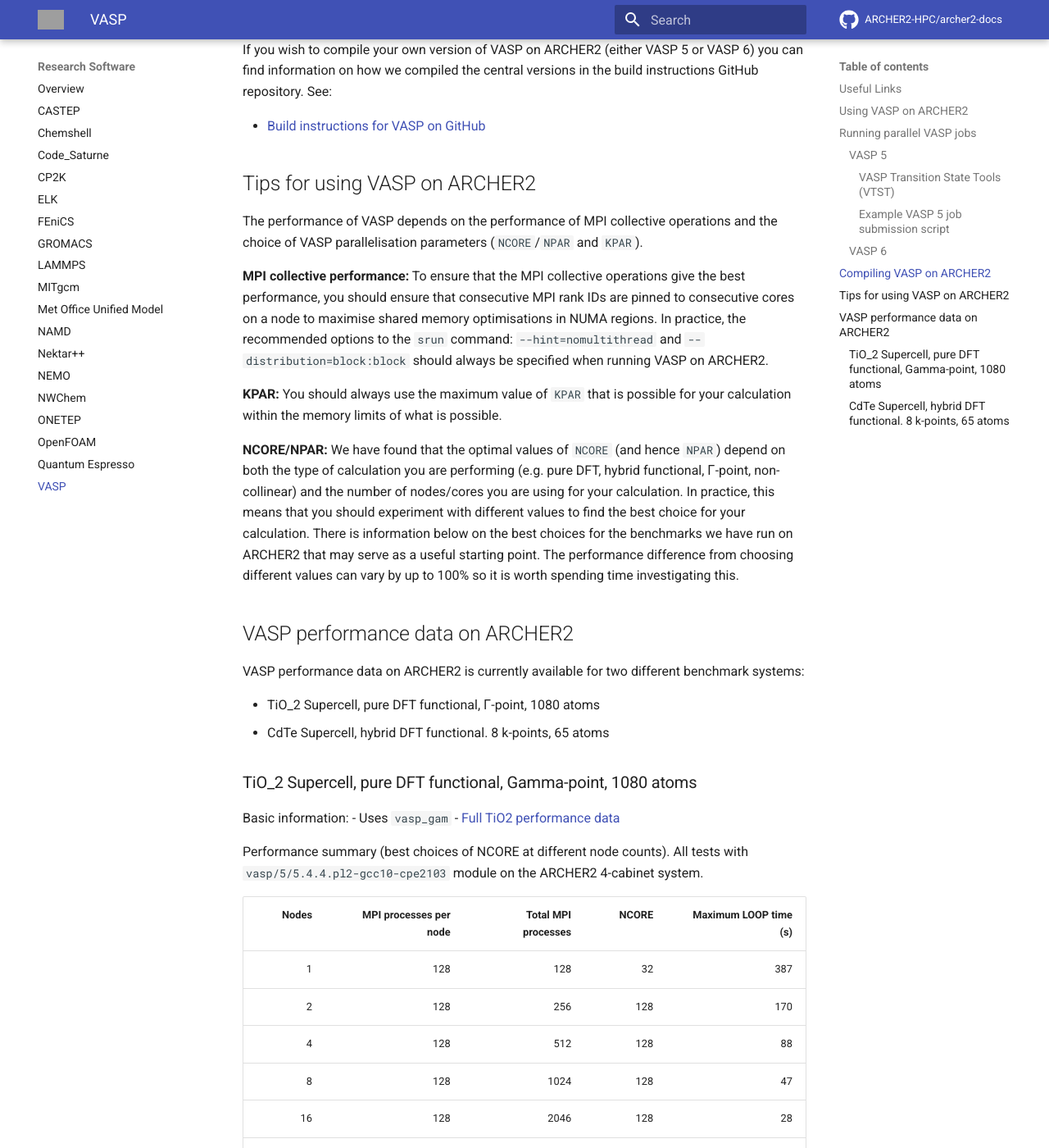
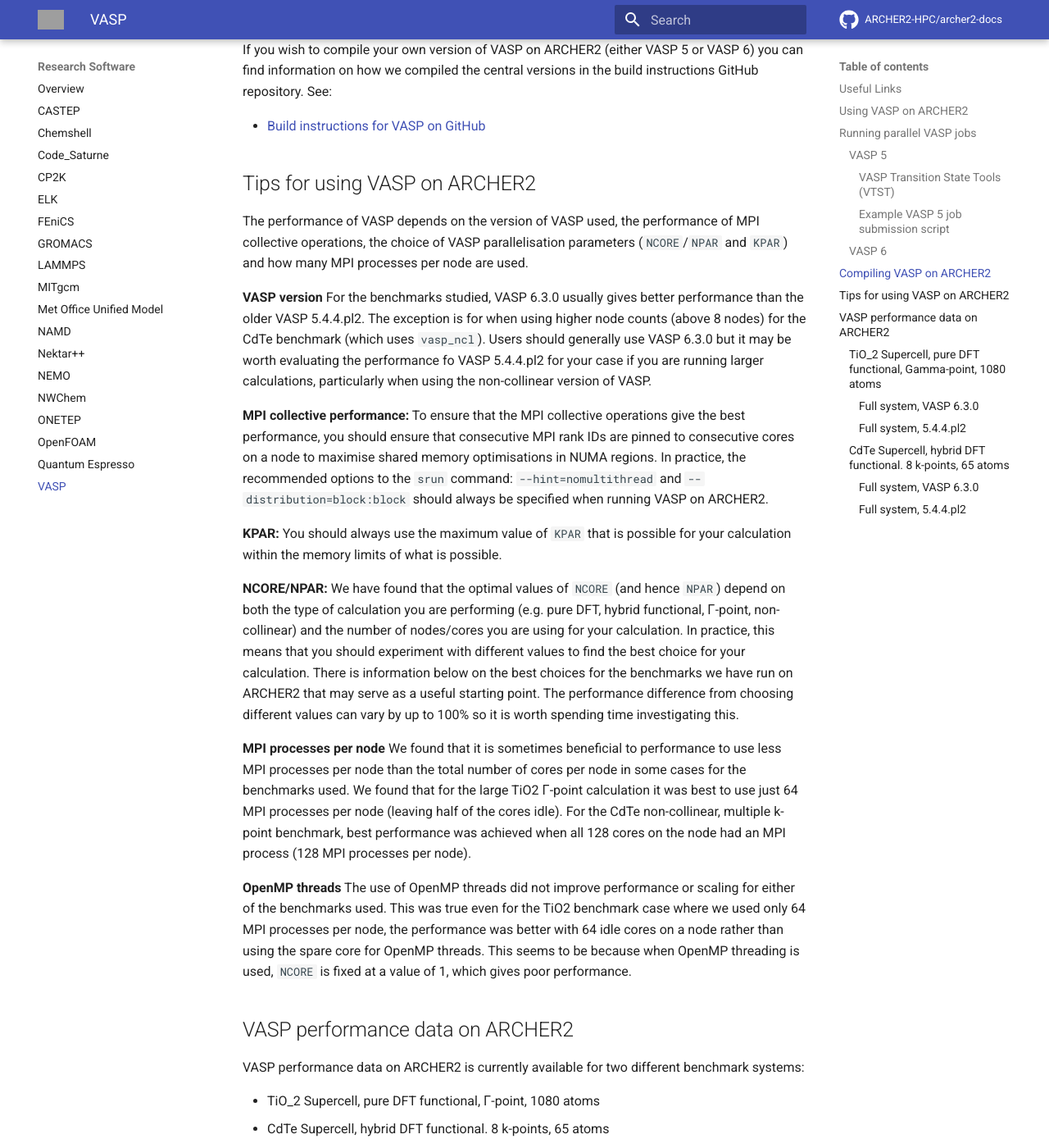
Before and after one commit to ARCHER2-HPC/archer2-docs, an MkDocs documentation site: the page built from docs/research-software/vasp/vasp.md, in a window 1280 px wide and 1400 px high, scrolled down 4162 px. Shown: the whole window at 82% size. Built offline with MkDocs 1.6.1 and Material for MkDocs 9.7.7, drawn with Linux system fonts in a browser that asks for light colours; comment, search, counter and statistics services are not loaded; some of the changed text lies outside the part shown; grey boxes are pictures that could not be loaded.

Commit message:
Updates VASP performance information

```diff
--- a/docs/research-software/vasp/vasp.md
+++ b/docs/research-software/vasp/vasp.md
@@ -188,14 +188,23 @@
 
 ## Tips for using VASP on ARCHER2
 
-The performance of VASP depends on the performance of MPI collective operations
-and the choice of VASP parallelisation parameters (`NCORE`/`NPAR` and `KPAR`).
+The performance of VASP depends on the version of VASP used, the performance
+of MPI collective operations, the choice of VASP parallelisation parameters
+(`NCORE`/`NPAR` and `KPAR`) and how many MPI processes per node are used.
 
-**MPI collective performance:** To ensure that the MPI collective operations give the best performance, you should
-ensure that consecutive MPI rank IDs are pinned to consecutive cores on a node
-to maximise shared memory optimisations in NUMA regions. In practice, the recommended
-options to the `srun` command: `--hint=nomultithread` and `--distribution=block:block`
-should always be specified when running VASP on ARCHER2.
+**VASP version** For the benchmarks studied, VASP 6.3.0 usually gives
+better performance than the older VASP 5.4.4.pl2. The exception is for when
+using higher node counts (above 8 nodes) for the CdTe benchmark (which uses
+`vasp_ncl`). Users should generally use VASP 6.3.0 but it may be worth evaluating
+the performance fo VASP 5.4.4.pl2 for your case if you are running larger
+calculations, particularly when using the non-collinear version of VASP.
+
+**MPI collective performance:** To ensure that the MPI collective operations give
+the best performance, you should ensure that consecutive MPI rank IDs are pinned to
+consecutive cores on a node to maximise shared memory optimisations in NUMA regions.
+In practice, the recommended options to the `srun` command: `--hint=nomultithread`
+and `--distribution=block:block` should always be specified when running VASP on
+ARCHER2.
 
 **KPAR:** You should always use the maximum value of `KPAR` that is possible for
 your calculation within the memory limits of what is possible.
@@ -209,6 +218,20 @@
 point. The performance difference from choosing different values can vary by up to
 100% so it is worth spending time investigating this.
 
+**MPI processes per node** We found that it is sometimes beneficial to performance to
+use less MPI processes per node than the total number of cores per node in some cases
+for the benchmarks used. We found that for the large TiO2 &Gamma;-point calculation it
+was best to use just 64 MPI processes per node (leaving half of the cores idle). For
+the CdTe non-collinear, multiple k-point benchmark, best performance was achieved when
+all 128 cores on the node had an MPI process (128 MPI processes per node).
+
+**OpenMP threads** The use of OpenMP threads did not improve performance or scaling
+for either of the benchmarks used. This was true even for the TiO2 benchmark case where
+we used only 64 MPI processes per node, the performance was better with 64 idle cores
+on a node rather than using the spare core for OpenMP threads. This seems to be because
+when OpenMP threading is used, `NCORE` is fixed at a value of 1, which gives poor
+performance.
+
 ## VASP performance data on ARCHER2
 
 VASP performance data on ARCHER2 is currently available for two
@@ -220,36 +243,106 @@
 ### TiO_2 Supercell, pure DFT functional, Gamma-point, 1080 atoms
 
 Basic information:
+
 - Uses `vasp_gam`
+- `NELM = 10`
 - [Full TiO2 performance data](https://github.com/hpc-uk/archer-benchmarks/blob/main/others/VASP/analysis/VASP_TiO2_perf_analysis.ipynb)
 
-Performance summary (best choices of NCORE at different node counts). All tests with
-`vasp/5/5.4.4.pl2-gcc10-cpe2103` module on the ARCHER2 4-cabinet system.
+Performance summary for best choices of MPI processes per node and NCORE at
+different node counts. Performance reported as timing for `LOOP+` in seconds.
 
-| Nodes | MPI processes per node | Total MPI processes | NCORE | Maximum LOOP time (s) |
-|------:|-----------------------:|--------------------:|------:|----------------------:|
-|     1 |                    128 |                 128 |    32 |                   387 |
-|     2 |                    128 |                 256 |   128 |                   170 |
-|     4 |                    128 |                 512 |   128 |                    88 |
-|     8 |                    128 |                1024 |   128 |                    47 |
-|    16 |                    128 |                2046 |   128 |                    28 |
-|    32 |                    128 |                4096 |   128 |                    16 |
+Performance summary:
+
+- Best performance from VASP 6.3.0
+- Best performance from 64 MPI processes per node - leaves 64 cores idle on each node
+- Best performance with `NCORE = 64`
+- Scales well to 16 nodes
+- Using OpenMP threads results in worse performance
+
+#### Full system, VASP 6.3.0
+
+ - `vasp/6/6.3.0` module
+ - GCC 10.2.0
+ - AOCL 3.1 for BLAS/LAPACK/ScaLAPACK and FFTW
+
+| Nodes | MPI processes per node | Total MPI processes | NCORE | 6.3.0 (full system) |
+|------:|-----------------------:|--------------------:|------:|--------------------:|
+|     1 |                     64 |                 128 |    64 |                3318 |
+|     2 |                     64 |                 256 |    64 |                1580 |
+|     4 |                     64 |                 512 |    64 |                 815 |
+|     8 |                     64 |                 512 |    64 |                 416 |
+|    16 |                     64 |                1024 |    64 |                 238 |
+|    32 |                     64 |                2048 |    64 |                 204 |
+|    64 |                     64 |                4096 |    64 |                 246 |
+
+#### Full system, 5.4.4.pl2
+
+ - `vasp/5/5.4.4.pl2` module
+ - GCC 11.2.0 with
+ - HPE Cray LibSci 21.09 for BLAS/LAPACK/ScaLAPACK and FFTW 3.3.8.11
+
+| Nodes | MPI processes per node | Total MPI processes | NCORE | 5.4.4.pl2 (full system) |
+|------:|-----------------------:|--------------------:|------:|------------------------:|
+|     1 |                     64 |                  64 |    64 |                    3441 |
+|     2 |                     64 |                 128 |    64 |                    1605 |
+|     4 |                     64 |                 256 |    64 |                     827 |
+|     8 |                     64 |                 512 |    64 |                     457 |
+|    16 |                     64 |                1024 |    64 |                     249 |
+|    32 |                     64 |                2048 |    64 |                     210 |
+|    64 |                     64 |                4096 |    64 |                     244 |
+
 
 ### CdTe Supercell, hybrid DFT functional. 8 k-points, 65 atoms
 
 Basic information:
-  - Uses `vasp_ncl`
-  - [CdTe performance data](https://github.com/hpc-uk/archer-benchmarks/blob/main/others/VASP/analysis/VASP_CdTe_perf_analysis.ipynb)
 
-  Performance summary (best choices of NCORE and KPAR at different node counts). All tests with
-`vasp/5/5.4.4.pl2-gcc10-cpe2103` module on ARCHER2 4-cabinet system.
+- Uses `vasp_ncl`
+- `NELM = 6`
+- [CdTe performance data](https://github.com/hpc-uk/archer-benchmarks/blob/main/others/VASP/analysis/VASP_CdTe_perf_analysis.ipynb)
 
-| Nodes | MPI processes per node | Total MPI processes | NCORE | KPAR | Maximum LOOP time (s) |
-|------:|-----------------------:|--------------------:|------:|-----:|----------------------:|
-|     1 |                    128 |                 128 |     2 |    2 |                 13956 |
-|     2 |                    128 |                 256 |     4 |    2 |                  6494 |
-|     4 |                    128 |                 512 |     4 |    2 |                  3061 |
-|     8 |                    128 |                1024 |     4 |    2 |                  1695 |
-|    16 |                    128 |                2046 |    16 |    2 |                  1132 |
-|    32 |                    128 |                4096 |    16 |    2 |                   593 |
-|    64 |                    128 |                8192 |    16 |    2 |                   459 |
+Performance summary:
+
+- VASP version:
+  + Up to 8 nodes: best performance from VASP 6.3.0
+  + 16 nodes or more: best performance from VASP 5.4.4.pl2
+- Cores per node:
+  + Best performance usually from 128 MPI processes per node - all cores occupied
+  + At 64 nodes, best performance from 64 MPI processes per node - 64 core idle
+- `NCORE`:
+  + Up to 8 nodes: best performance with `NCORE = 4` (VASP 6.3.0)
+  + 16 nodes or more: best performance with `NCORE = 16` (VASP 5.4.4.pl2)
+- `KPAR = 2` is maximum that can be used on standard memory nodes
+- Scales well to 64 nodes
+- Using OpenMP threads results in worse performance
+
+#### Full system, VASP 6.3.0
+
+ - `vasp/6/6.3.0` module
+ - GCC 10.2.0
+ - AOCL 3.1 for BLAS/LAPACK/ScaLAPACK and FFTW
+
+| Nodes | MPI processes per node | Total MPI processes | NCORE | KPAR | 5.4.4.pl2 (4-cab system) |
+|------:|-----------------------:|--------------------:|------:|-----:|-------------------------:|
+|     1 |                    128 |                 128 |     4 |    2 |                    19916 |
+|     2 |                    128 |                 256 |     4 |    2 |                    10492 |
+|     4 |                    128 |                 512 |     4 |    2 |                     5849 |
+|     8 |                    128 |                1024 |     4 |    2 |                     3263 |
+|    16 |                    128 |                2048 |     8 |    2 |                     2135 |
+|    32 |                     64 |                2048 |     8 |    2 |                     1430 |
+|    64 |                     64 |                4096 |    16 |    2 |                      954 |
+
+#### Full system, 5.4.4.pl2
+
+ - `vasp/5/5.4.4.pl2` module
+ - GCC 11.2.0 with
+ - HPE Cray LibSci 21.09 for BLAS/LAPACK/ScaLAPACK and FFTW 3.3.8
+
+| Nodes | MPI processes per node | Total MPI processes | NCORE | KPAR | 5.4.4.pl2 (4-cab system) |
+|------:|-----------------------:|--------------------:|------:|-----:|-------------------------:|
+|     1 |                    128 |                 128 |     4 |    2 |                    26362 |
+|     2 |                    128 |                 256 |     4 |    2 |                    13436 |
+|     4 |                    128 |                 512 |     4 |    2 |                     7256 |
+|     8 |                    128 |                1024 |     4 |    2 |                     4003 |
+|    16 |                     64 |                1024 |    16 |    2 |                     2093 |
+|    32 |                     64 |                2048 |    16 |    2 |                     1264 |
+|    64 |                     64 |                4096 |    16 |    2 |                      853 |
```
